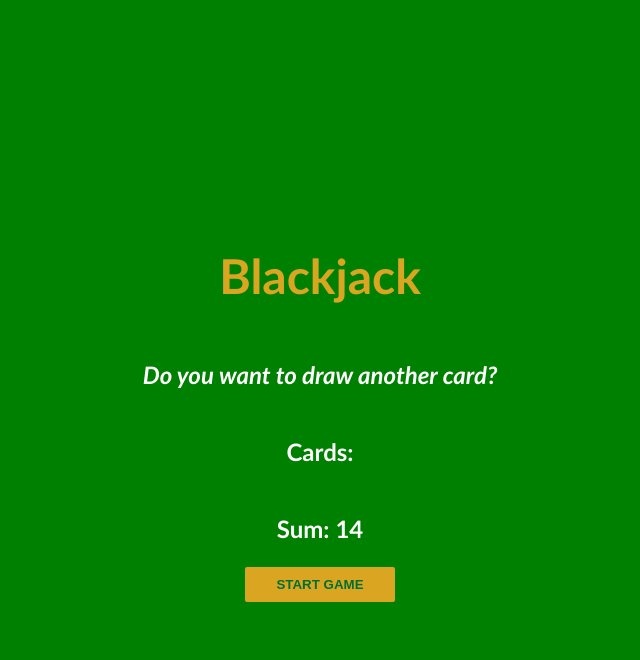
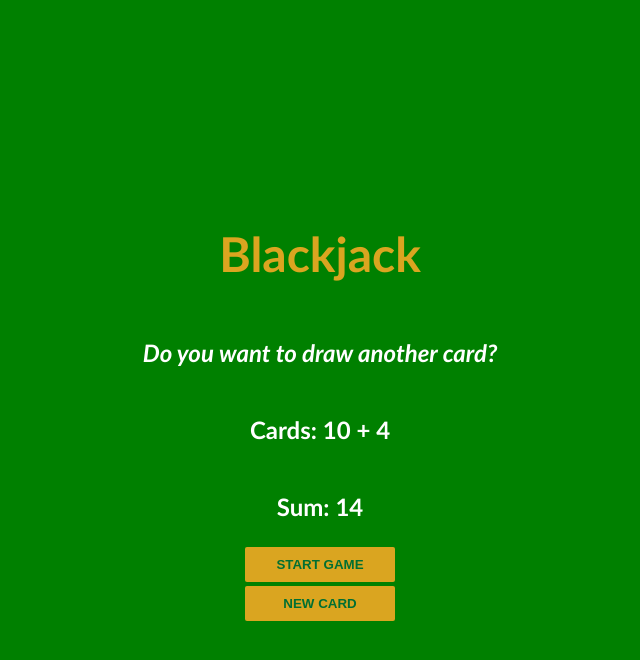
Before and after one commit to roysaucedo/blackjack-game, a plain HTML site: page index.html in a window 1280 px wide. Both pictures are taken after a click on the button "START GAME". Shown: the whole page, without its empty margins (320-960 px from the left). Drawn offline with Linux system fonts and the light colour scheme.

Commit message:
new changes

```diff
--- a/index.css
+++ b/index.css
@@ -33,5 +33,6 @@ button {
     font-weight: bold;
     border: none;
     border-radius: 2px;
+    margin: 2px 0px;
 
 }
--- a/index.html
+++ b/index.html
@@ -5,9 +5,10 @@
     <body>
         <h1>Blackjack</h1>
         <p id="message-el">Want to play a round?</p>
-        <p>Cards:</p>
+        <p id="cards-el">Cards:</p>
         <p id="sum-el">Sum:</p>
         <button onclick="startGame()">START GAME</button>
+        <button onclick="newCard()">NEW CARD</button>
         <script src="index.js"></script>
     </body>
 </html>
--- a/index.js
+++ b/index.js
@@ -8,12 +8,18 @@ let message = "";
 let messageEl = document.getElementById("message-el");
 // let sumEl = document.getElementById("sum-el")
 let sumEl = document.querySelector("#sum-el")
-
+let cardsEl = document.querySelector("#cards-el")
 
 console.log(sumEl);
 
+
 function startGame() {
+  renderGame()
+}
+
+function renderGame() {
   sumEl.textContent = "Sum: " + sum
+  cardsEl.textContent = "Cards: " + firstCard + " + " + secondCard
   if (sum <= 20) {
     message = "Do you want to draw another card?";
   } else if (sum === 21) {
@@ -24,13 +30,12 @@ function startGame() {
     isALive = false;
   }
 
-  // CASH OUT
-  console.log(hasBlackjack);
-
-  // ALIVE
-  console.log(isALive);
-
-  console.log(message);
-
   messageEl.textContent = message
 }
+
+function newCard() {
+  console.log("Drawing a new card from the deck!")
+  let card = 7
+  sum += card
+  renderGame()
+}
```
